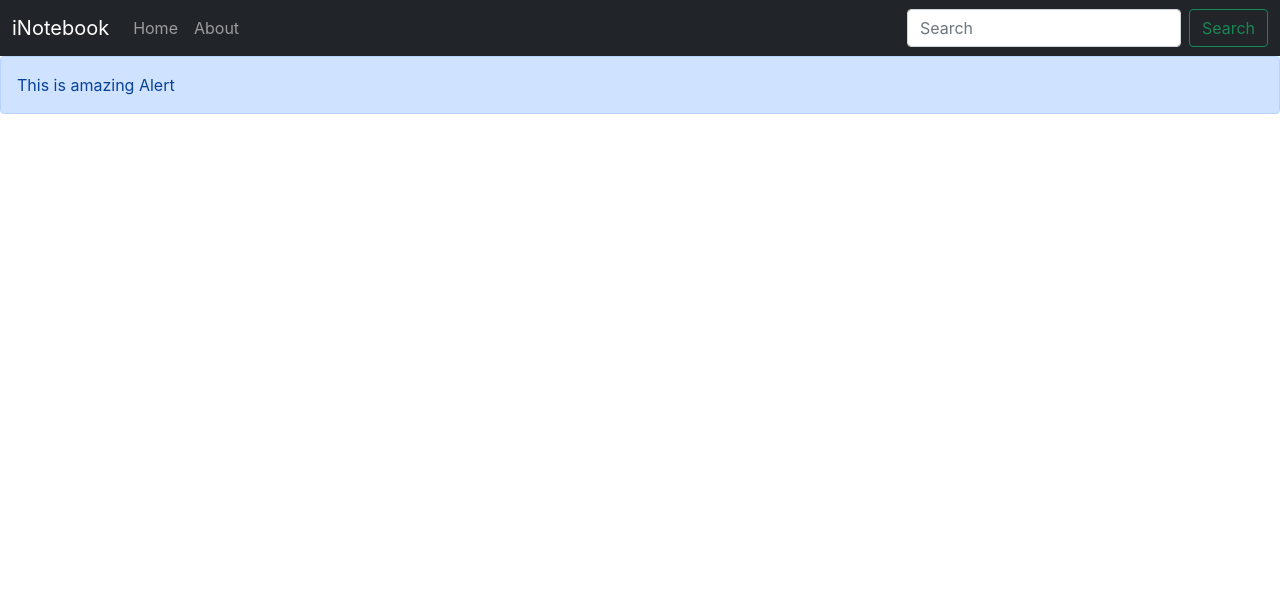
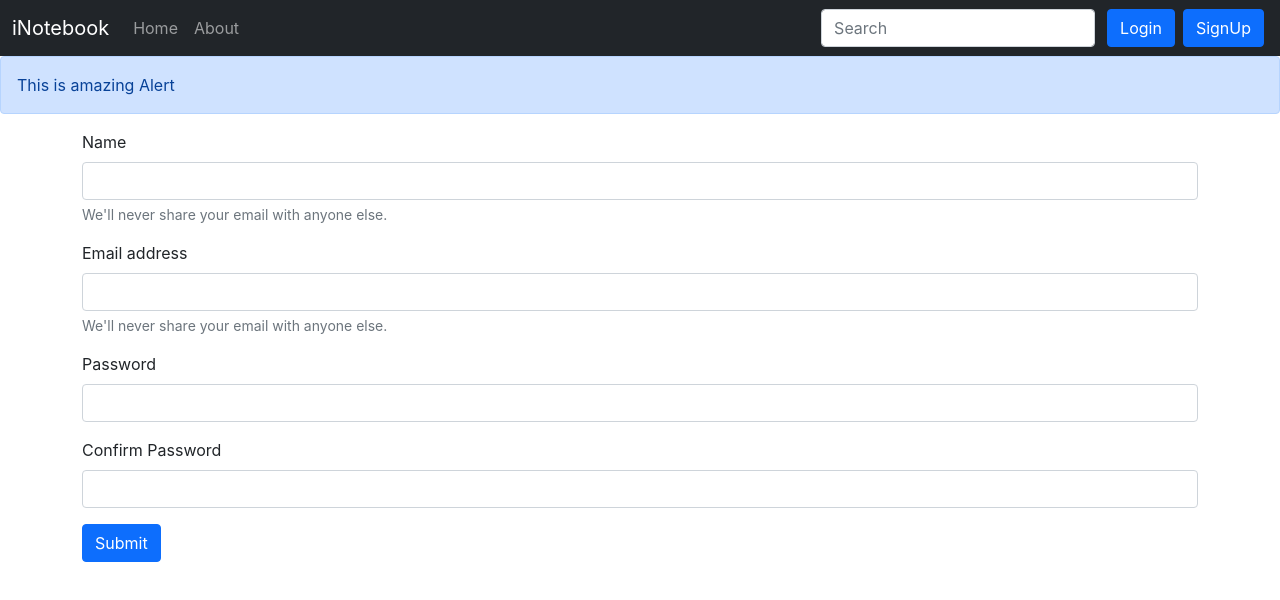
Before and after one commit to niroop893/inotebook, a React (Create React App) app in the folder inotebook/: page /signup in a window 1280 px wide. Shown: the top 600 px of the page. Built offline with nearby package versions, Linux system fonts and the light colour scheme.

Commit message:
login, signup pages added

```diff
--- a/inotebook/src/App.js
+++ b/inotebook/src/App.js
@@ -1,14 +1,12 @@
 import './App.css';
-import {
-  BrowserRouter as Router,
-  Routes,
-  Route
-} from "react-router-dom";
+import { BrowserRouter as Router, Routes, Route } from "react-router-dom";
 import Navbar from './components/Navbar';
-import { Home } from './components/Home';
+import Home from './components/Home';  // Adjusted for correct import style
 import About from './components/About';
 import NoteState from './context/notes/NoteState';
 import Alert from './components/Alert';
+import Login from './components/Login';
+import SignUp from './components/SignUp';
 
 function App() {
   return (
@@ -19,12 +17,14 @@
           <Alert message="This is amazing Alert" />
           <div className="container">
             <Routes>
-            <Route exact path="/" element={<Home />} />
+              <Route exact path="/" element={<Home />} />
               <Route exact path="/about" element={<About />} />
-              </Routes>
+              <Route exact path="/login" element={<Login />} />
+              <Route exact path="/signup" element={<SignUp />} />
+            </Routes>
           </div>
         </Router>
-        </NoteState>
+      </NoteState>
     </>
   );
 }
--- /dev/null
+++ b/inotebook/src/components/Login.js
@@ -0,0 +1,76 @@
+import React, { useState } from "react";
+import {useNavigate} from 'react-router-dom';
+
+const Login = () => {
+  const [credentials, setCredentials] = useState({email: "", password: ""})
+  const navigate = useNavigate();
+
+  const handleSubmit = async (e) => {
+    e.preventDefault();
+    // API Call
+    const response = await fetch("http://localhost:5000/api/auth/login", {
+      method: "POST",
+      headers: {
+        "Content-Type": "application/json",
+      },
+      body: JSON.stringify({email: credentials.email, password: credentials.password})
+    });
+    const json = await response.json();
+    console.log(json);
+    if (json.success){
+      //save auth token and redirect
+      localStorage.setItem('token', json.authToken);
+      navigate('/')
+    }
+    else {
+      alert("Invalid Credentials")
+    }
+  };
+
+  const onChange = (e) => {
+    e.preventDefault();
+    setCredentials({...credentials, [e.target.name]: e.target.value})
+};
+  return (
+    <div>
+      <form onSubmit={handleSubmit}>
+        <div className="mb-3">
+          <label htmlFor="email" className="form-label">
+            Email address
+          </label>
+          <input
+            type="email"
+            className="form-control"
+            value={credentials.email}
+            id="email"
+            name="email"
+            onChange={onChange}
+            aria-describedby="emailHelp"
+          />
+          <div id="emailHelp" className="form-text">
+            We'll never share your email with anyone else.
+          </div>
+        </div>
+        <div className="mb-3">
+          <label htmlFor="password" className="form-label">
+            Password
+          </label>
+          <input
+            type="password"
+            className="form-control"
+            value={credentials.password}
+            id="password"
+            name="password"
+            onChange={onChange}
+          />
+        </div>
+
+        <button type="submit" className="btn btn-primary" >
+          Submit
+        </button>
+      </form>
+    </div>
+  );
+};
+
+export default Login;
--- a/inotebook/src/components/Navbar.js
+++ b/inotebook/src/components/Navbar.js
@@ -5,7 +5,6 @@
   let location = useLocation();
 
   return (
-
     <nav className="navbar navbar-expand-lg navbar-dark bg-dark">
       <div className="container-fluid">
         <Link className="navbar-brand" to="/">iNotebook</Link>
@@ -15,23 +14,21 @@
         <div className="collapse navbar-collapse" id="navbarSupportedContent">
           <ul className="navbar-nav me-auto mb-2 mb-lg-0">
             <li className="nav-item">
-          <Link className={`nav-link $(location.pathname==="/"? active: "")`} aria-current="page" to="/">Home</Link>
+              <Link className={`nav-link ${location.pathname === "/" ? "active" : ""}`} aria-current="page" to="/">Home</Link>
             </li>
             <li className="nav-item">
-          <Link className={`nav-link $(location.pathname==="/about"? active: "")`} aria-current="page" to="/about">About</Link>
+              <Link className={`nav-link ${location.pathname === "/about" ? "active" : ""}`} aria-current="page" to="/about">About</Link>
             </li>
-
-
           </ul>
           <form className="d-flex">
             <input className="form-control me-2" type="search" placeholder="Search" aria-label="Search" />
-        <button className="btn btn-outline-success" type="submit">Search</button>
+            <Link className="btn btn-primary mx-1" to='/login' role="button">Login</Link>
+            <Link className="btn btn-primary mx-1" to='/signup' role="button">SignUp</Link>
           </form>
         </div>
       </div>
     </nav>
-
-  )
+  );
 }
 
-export default Navbar
+export default Navbar;
--- /dev/null
+++ b/inotebook/src/components/SignUp.js
@@ -0,0 +1,106 @@
+import React, { useState } from "react";
+import {useNavigate} from 'react-router-dom';
+
+const SignUp = () => {
+  const [credentials, setCredentials] = useState({name: "", email: "", password: "", cpassword: ""})
+  const navigate = useNavigate();
+  const handleSubmit = async (e) => {
+    e.preventDefault();
+    // API Call
+    const {name, email, password, cpassword} = credentials;
+    const response = await fetch("http://localhost:5000/api/auth/createuser/", {
+      method: "POST",
+      headers: {
+        "Content-Type": "application/json",
+      },
+      body: JSON.stringify({name, email, password})
+    });
+    const json = await response.json();
+    console.log(json);
+    if (json.success){
+      //save auth token and redirect
+      localStorage.setItem('token', json.authToken);
+      navigate('/')
+    }
+    else {
+      console.log("logged in")
+    }
+  };
+
+  const onChange = (e) => {
+    e.preventDefault();
+    setCredentials({...credentials, [e.target.name]: e.target.value})
+};
+  return (
+    <div className="conatiner">
+      <form onSubmit={handleSubmit}>
+        <div className="mb-3">
+          <label htmlFor="name" className="form-label">
+            Name
+          </label>
+          <input
+            type="text"
+            className="form-control"
+            id="name"
+            name="name"
+            onChange={onChange}
+            aria-describedby="emailHelp"
+          />
+          <div id="emailHelp" className="form-text">
+            We'll never share your email with anyone else.
+          </div>
+        </div>
+        <div className="mb-3">
+          <label htmlFor="email" className="form-label">
+            Email address
+          </label>
+          <input
+            type="email"
+            className="form-control"
+            id="email"
+            name="email"
+            onChange={onChange}
+            aria-describedby="emailHelp"
+          />
+          <div id="emailHelp" className="form-text">
+            We'll never share your email with anyone else.
+          </div>
+        </div>
+        <div className="mb-3">
+          <label htmlFor="password" className="form-label">
+            Password
+          </label>
+          <input
+            type="password"
+            className="form-control"
+            id="password"
+            name="password"
+            onChange={onChange}
+            required
+            minLenght={5}
+          />
+        </div>
+        <div className="mb-3">
+          <label htmlFor="cpassword" className="form-label">
+            Confirm Password
+          </label>
+          <input
+            type="password"
+            className="form-control"
+            id="cpassword"
+            name="cpassword"
+            onChange={onChange}
+            required
+            minLength={5}
+          />
+        </div>
+
+        <button type="submit" className="btn btn-primary">
+          Submit
+        </button>
+      </form>
+    </div>
+  );
+};
+
+export default SignUp;
```
Also changed, not shown: 1 other file (tests, documents, lock files or other folders). Lines whose indentation alone changed are shown as unchanged.
